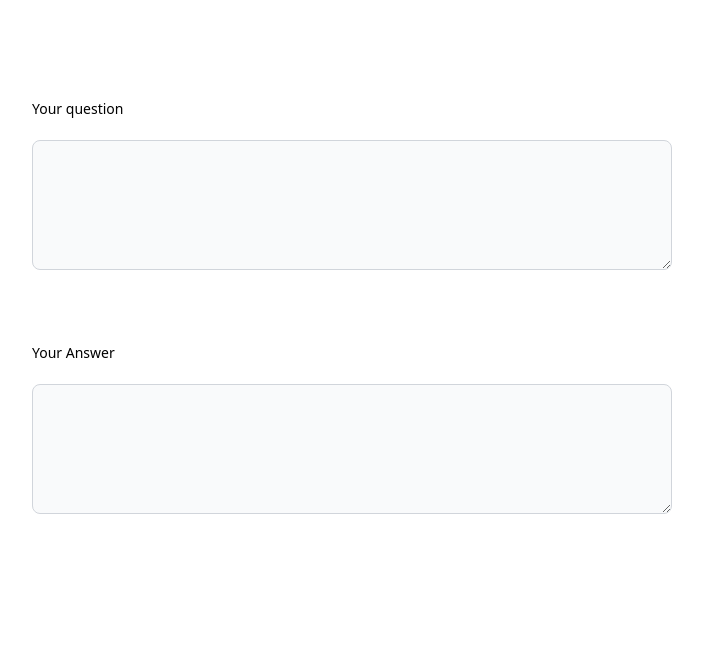
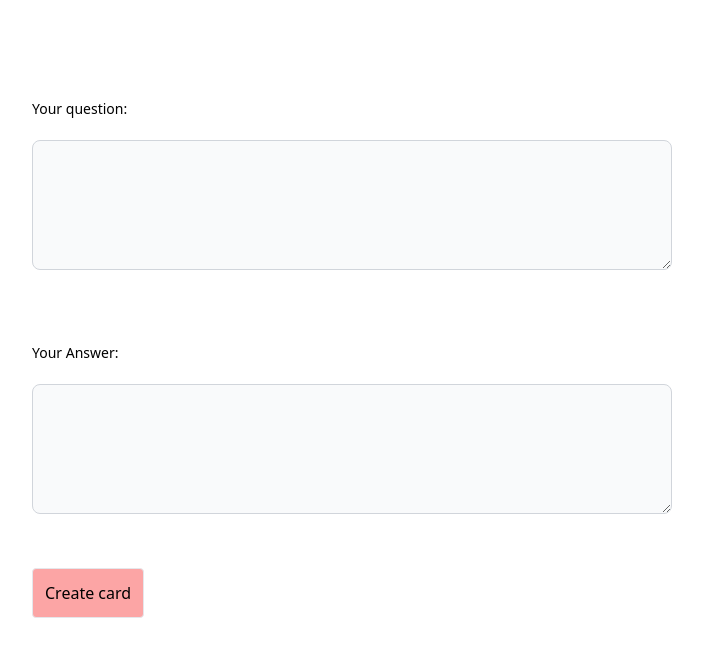
Before and after one commit to liam1703/revise-it, a Vue app in the folder frontend/: page / in a window 1280 px wide. Shown: the top 656 px of the page, without its empty margins (288-991 px from the left). Built offline with nearby package versions, Linux system fonts and the light colour scheme.

Commit message:
Tidy up view

```diff
--- a/frontend/src/views/CreateFlashcard.vue
+++ b/frontend/src/views/CreateFlashcard.vue
@@ -1,15 +1,18 @@
 <template>
 <div class="mx-auto w-1/2 mt-24">
-  <label for="question" class="text-sm font-medium">Your question</label>
+  <label for="question" class="text-sm font-medium">Your question:</label>
   <textarea id="question" rows="6" class="mt-5 p-1 w-full text-sm  bg-gray-50 rounded-lg border border-gray-300 focus:ring-blue-500 focus:border-blue-500"
   placeholder="Write your question here...">
   </textarea>
 </div>
 <div class="mx-auto w-1/2 mt-16">
-  <label for="answer" class="text-sm font-medium">Your Answer</label>
+  <label for="answer" class="text-sm font-medium">Your Answer:</label>
   <textarea id="answer" rows="6" class="mt-5 p-1 w-full text-sm  bg-gray-50 rounded-lg border border-gray-300 focus:ring-blue-500 focus:border-blue-500"
   placeholder="Write your answer here...">
   </textarea>
+</div>
+<div class="mt-12 w-1/2 mx-auto">
+  <button class="border border-solid p-3 rounded bg-red-300">Create card</button>
 </div>
 
 
@@ -22,7 +25,3 @@ export default {
 
 }
 </script>
-
-<style>
-
-</style>
```
